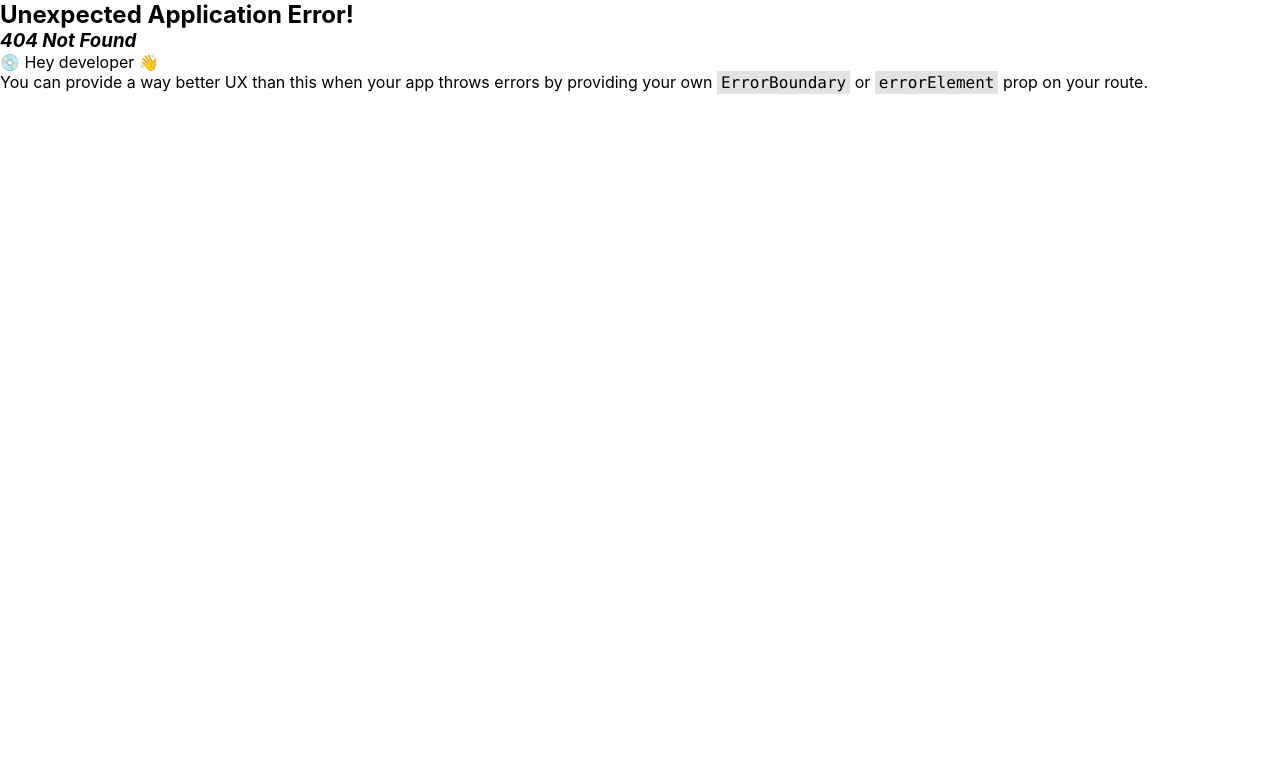
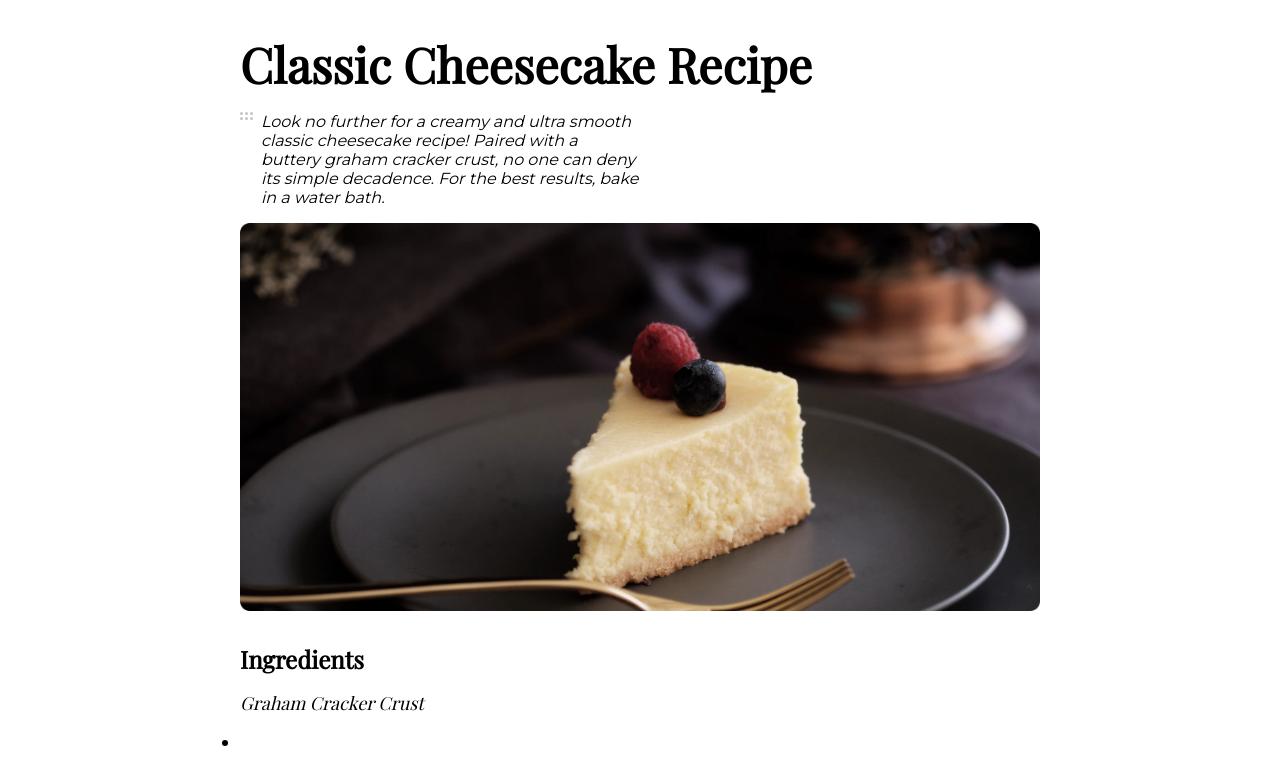
Before and after one commit to bipin-codes/responsive-challenges, a React (Create React App) app: page /recipe in a window 1280 px wide. Before the commit this address had no page. Shown: the top 784 px of the page. Built offline with nearby package versions, Linux system fonts and the light colour scheme.

Commit message:
Recipe App working

```diff
--- a/public/index.html
+++ b/public/index.html
@@ -40,7 +40,7 @@
     />
 
     <link
-      href="https://fonts.googleapis.com/css2?family=Crimson+Pro&family=Lora&family=Montserrat&display=swap"
+      href="https://fonts.googleapis.com/css2?family=Crimson+Pro&family=Lora&family=Montserrat&family=Playfair+Display&display=swap"
       rel="stylesheet"
     />
 
--- a/src/App.tsx
+++ b/src/App.tsx
@@ -1,10 +1,11 @@
-import React from 'react';
-import { Link } from 'react-router-dom';
-import './App.css';
+import React from "react";
+import { Link } from "react-router-dom";
+import "./App.css";
 const Links = [
-  { to: '/scarecrow', label: 'Not found Challenge.' },
-  { to: '/teams', label: 'My Team Challenge.' },
-  { to: '/interior', label: 'Interior Consultant Challenge.' },
+  { to: "/scarecrow", label: "Not found Challenge." },
+  { to: "/teams", label: "My Team Challenge." },
+  { to: "/interior", label: "Interior Consultant Challenge." },
+  { to: "/recipe", label: "Recipe page Challenge." },
 ];
 const App = () => {
   return (
--- /dev/null
+++ b/src/routes/Recipe/Recipe.tsx
@@ -0,0 +1,44 @@
+import React from "react";
+import {
+  RecipeItem,
+  RecipeItems,
+  RecipeTitle,
+  StyledContainer,
+  StyledContent,
+  StyledDescription,
+  StyledHeading,
+  Subheading,
+} from "./styles";
+const Header = () => (
+  <>
+    <StyledHeading>Classic Cheesecake Recipe</StyledHeading>
+    <StyledDescription>
+      <img src="images/recipe/6dots.svg" alt="dots-svg" />
+      <p>
+        Look no further for a creamy and ultra smooth classic cheesecake recipe!
+        Paired with a buttery graham cracker crust, no one can deny its simple
+        decadence. For the best results, bake in a water bath.
+      </p>
+    </StyledDescription>
+    <img src="images/recipe/photo1.png" alt="dish_img" />
+  </>
+);
+
+const Content = () => (
+  <StyledContent>
+    <Subheading>Ingredients</Subheading>
+    <RecipeTitle>Graham Cracker Crust</RecipeTitle>
+    <RecipeItems>{<RecipeItem></RecipeItem>}</RecipeItems>
+  </StyledContent>
+);
+
+const Recipe = () => {
+  return (
+    <StyledContainer>
+      <Header />
+      <Content />
+    </StyledContainer>
+  );
+};
+
+export default Recipe;
--- /dev/null
+++ b/src/routes/Recipe/index.ts
@@ -0,0 +1 @@
+export { default } from "./Recipe";
--- /dev/null
+++ b/src/routes/Recipe/styles.ts
@@ -0,0 +1,45 @@
+import {
+  BlankContainer,
+  Container,
+  Heading,
+} from "components/common-styled/common";
+import styled from "styled-components";
+
+export const StyledContainer = styled(Container)`
+  font-family: "Playfair Display", serif;
+  padding: 2rem 15rem;
+`;
+export const StyledHeading = styled(Heading)`
+  font-size: 3rem;
+  font-weight: 700;
+`;
+export const StyledDescription = styled(BlankContainer)`
+  width: 50%;
+  margin: 1rem 0;
+  display: flex;
+  justify-content: flex-start;
+  align-items: flex-start;
+  p {
+    font-weight: 500;
+    font-family: "Montserrat", sans-serif;
+    font-style: italic;
+    margin-left: 0.5rem;
+  }
+`;
+
+export const StyledContent = styled(BlankContainer)`
+  margin: 2rem 0;
+`;
+export const Subheading = styled(Heading)`
+  font-weight: 700;
+  font-size: 1.5rem;
+`;
+
+export const RecipeTitle = styled(Heading)`
+  font-weight: 400;
+  font-style: italic;
+  font-size: 1.125rem;
+  margin: 1rem 0;
+`;
+export const RecipeItems = styled.ul``;
+export const RecipeItem = styled.li``;
```
Also changed, not shown: src/routers/indexRouter.tsx (+14 -9 lines), public/images/recipe/6dots.svg (added), public/images/recipe/photo1.png (added).
